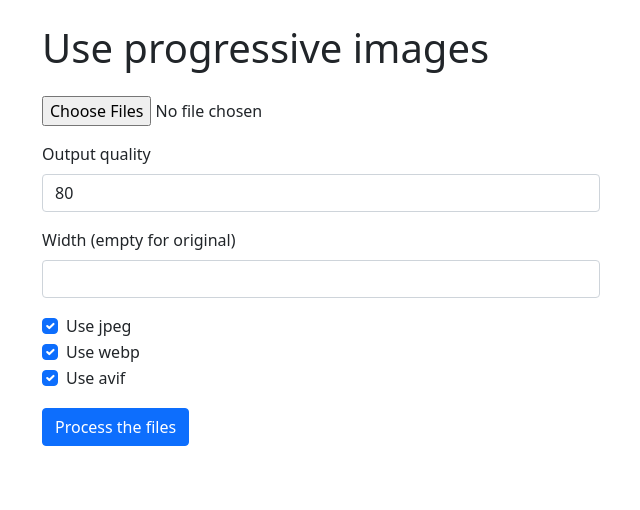
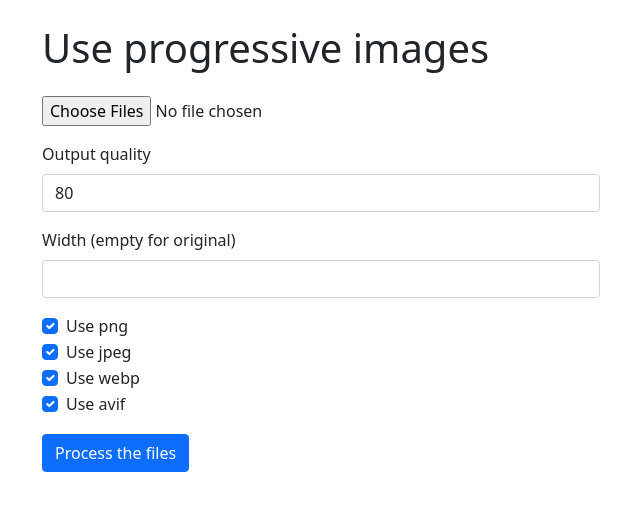
Before and after one commit to antonbobrov/progressive-images, a Next.js app: page / in a window 1280 px wide. Shown: the top 510 px of the page, without its empty margins (40-680 px from the left). Built offline with nearby package versions, Linux system fonts and the light colour scheme.

Commit message:
Add png support

```diff
--- a/pages/api/files.ts
+++ b/pages/api/files.ts
@@ -18,6 +18,7 @@ type Data = {
 type Settings = {
     quality: number;
     width: number | undefined;
+    usePng: boolean;
     useJpeg: boolean;
     useWebP: boolean;
     useAvif: boolean;
@@ -31,6 +32,7 @@ type ProcessedSharpFile = {
 type ProcessedFile = {
     fileName: string;
     originalFilename: string;
+    png: ProcessedSharpFile;
     jpeg: ProcessedSharpFile;
     webp: ProcessedSharpFile;
     avif: ProcessedSharpFile;
@@ -39,11 +41,17 @@ type ProcessedFile = {
 async function processSharpFile(
     file: formidable.File,
     settings: Settings,
-    format: 'jpeg' | 'webp' | 'avif',
+    format: 'png' | 'jpeg' | 'webp' | 'avif',
     fileName: string,
 ): Promise<ProcessedSharpFile> {
     let sharpFile = sharp(file.filepath);
     switch (format) {
+        case 'png':
+            sharpFile = sharpFile.png({
+                quality: settings.quality,
+                progressive: true,
+            });
+            break;
         case 'jpeg':
             sharpFile = sharpFile.jpeg({
                 quality: settings.quality,
@@ -93,6 +101,7 @@ async function processFile(
     return {
         fileName,
         originalFilename: file.originalFilename || fileName,
+        png: settings.usePng ? await processSharpFile(file, settings, 'png', fileName) : undefined,
         jpeg: settings.useJpeg ? await processSharpFile(file, settings, 'jpeg', fileName) : undefined,
         webp: settings.useWebP ? await processSharpFile(file, settings, 'webp', fileName) : undefined,
         avif: settings.useAvif ? await processSharpFile(file, settings, 'avif', fileName) : undefined,
@@ -148,6 +157,7 @@ export default async function handler(
             ? Math.max(parseInt(formData.fields.width as string, 10), 1)
             : undefined,
         useJpeg: typeof formData.fields.jpeg === 'string',
+        usePng: typeof formData.fields.png === 'string',
         useWebP: typeof formData.fields.webp === 'string',
         useAvif: typeof formData.fields.avif === 'string',
     };
@@ -178,6 +188,9 @@ export default async function handler(
     const zip = new AdmZip();
     processedFiles.forEach((currentFile) => {
         const file = currentFile!;
+        if (file.png) {
+            zip.addFile(file.png.outputFileName, file.png.buffer);
+        }
         if (file.jpeg) {
             zip.addFile(file.jpeg.outputFileName, file.jpeg.buffer);
         }
--- a/pages/index.tsx
+++ b/pages/index.tsx
@@ -16,6 +16,7 @@ const Home: NextPage = () => {
         const form = e.currentTarget as HTMLFormElement;
         const formData = new FormData(form);
 
+        const usePng = !!formData.get('png');
         const useJpeg = !!formData.get('jpeg');
         const useWebP = !!formData.get('webp');
         const useAvif = !!formData.get('avif');
@@ -26,10 +27,14 @@ const Home: NextPage = () => {
             fileNameParts.pop();
             const fileName = fileNameParts.join('.');
             const result: {
+                png?: string;
                 jpeg?: string;
                 webp?: string;
                 avif?: string;
             } = {};
+            if (usePng) {
+                result.png = `${fileName}.png`;
+            }
             if (useJpeg) {
                 result.jpeg = `${fileName}.jpeg`;
             }
@@ -140,7 +145,7 @@ const Home: NextPage = () => {
                             name="files"
                             id="files"
                             multiple
-                            accept=".jpg,.png,.jpeg"
+                            accept=".png,.jpg,.png,.jpeg"
                             required
                         />
                     </label>
@@ -174,6 +179,22 @@ const Home: NextPage = () => {
                     </div>
 
                     <div className="mt-3">
+                        <div className="form-check">
+                            <input
+                                className="form-check-input"
+                                type="checkbox"
+                                value="true"
+                                id="checkbox-png"
+                                name="png"
+                                defaultChecked
+                            />
+                            <label
+                                className="form-check-label"
+                                htmlFor="checkbox-png"
+                            >
+                                Use png
+                            </label>
+                        </div>
                         <div className="form-check">
                             <input
                                 className="form-check-input"
```
